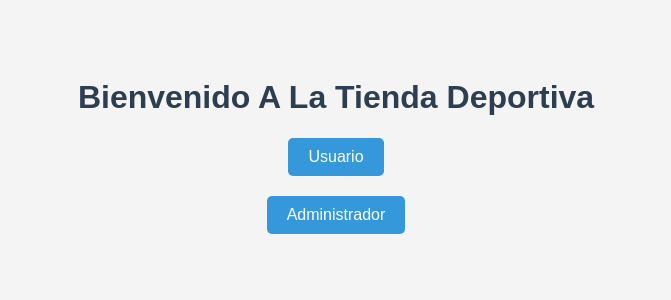
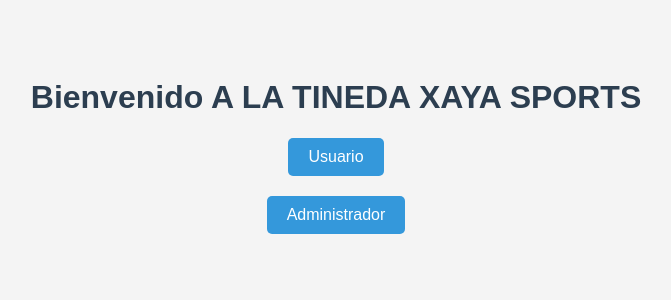
Before and after one commit to Leo2406Abi/pagina_web, a Django app: template mi_tienda_deportiva/templates/mi_tienda_deportiva/inicio.html in a window 1280 px wide. Shown: the top 300 px of the page, without its empty margins (304-975 px from the left). Run offline with Django 5.2, Linux system fonts and the light colour scheme; the template is opened without the code that fills it, so the values that code supplies are empty.

Commit message:
Update inicio.html

```diff
--- a/mi_tienda_deportiva/templates/mi_tienda_deportiva/inicio.html
+++ b/mi_tienda_deportiva/templates/mi_tienda_deportiva/inicio.html
@@ -46,7 +46,7 @@
     </style>
 </head>
 <body>
-    <h1>Bienvenido A La Tienda Deportiva</h1>
+    <h1>Bienvenido A LA TINEDA XAYA SPORTS</h1>
 
     <form action="{% url 'login' %}">
         <button type="submit">Usuario</button>
```
